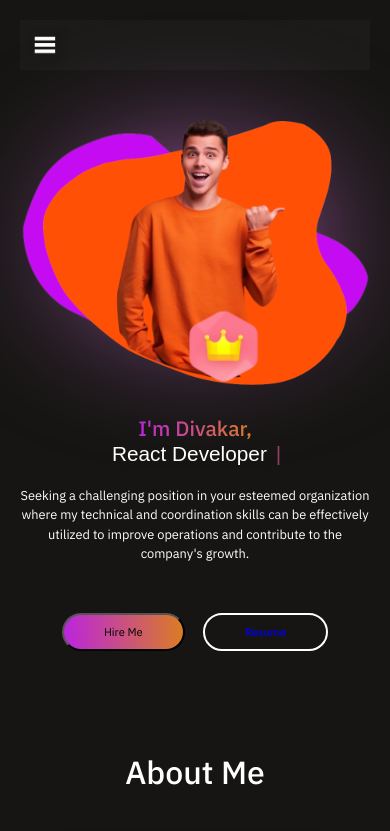
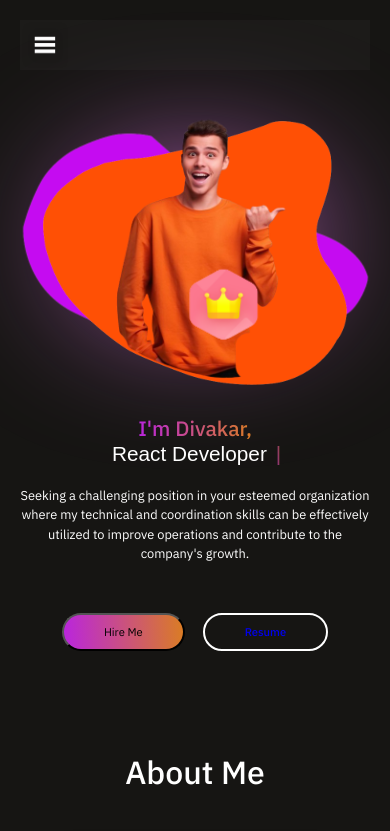
Before and after one commit to divakardharma/divakar-portfolio, a React (Vite) app: page / in a window 390 px wide. Shown: the top 831 px of the page. Built offline with nearby package versions, Linux system fonts and the light colour scheme.

Commit message:
commit
commit

```diff
--- a/src/header.css
+++ b/src/header.css
@@ -213,7 +213,7 @@ font-family: "IBM Plex Sans", sans-serif;
     width: 270px;
     z-index:1;
     transform: scale(0.65);
-    top: 25%;
+    top: 23%;
     left: 22%;
     border-radius: 20px;
     padding: 0;
@@ -309,7 +309,7 @@ font-family: "IBM Plex Sans", sans-serif;
     width: 270px;
     z-index:1;
     transform: scale(0.60);
-    top: 18%;
+    top: 21%;
     left: 15%;
     border-radius: 20px;
     padding: 0;
@@ -345,7 +345,7 @@ font-family: "IBM Plex Sans", sans-serif;
     z-index:1;
     transform: scale(0.50);
     top: 22%;
-    left: 33%;
+    left: 37%;
     border-radius: 20px;
     padding: 0;
   }
@@ -469,7 +469,7 @@ font-family: "IBM Plex Sans", sans-serif;
     width: 270px;
     z-index:1;
     transform: scale(0.40);
-    top: 18%;
+    top: 13%;
     left: 20%;
     border-radius: 20px;
     padding: 0;
```
